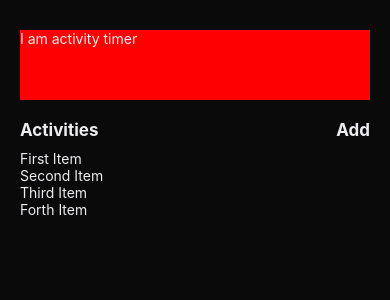
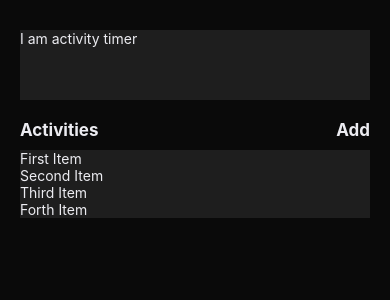
Before and after one commit to Jerga99/7-days-of-code-react-native, a React Native app: screen / in a window 390 px wide. Shown: the top 300 px of the page. Built offline with nearby package versions, Linux system fonts and the light colour scheme.

Commit message:
Highlight View

```diff
--- a/src/components/activity/Item.js
+++ b/src/components/activity/Item.js
@@ -1,16 +1,14 @@
 
 
 
-import { View } from "react-native"
-import { FlowText } from "../overrides"
-
+import { FlowHighlightView, FlowText } from "../overrides"
 
 export const ActivityItem = ({title}) => {
   return (
-    <View>
+    <FlowHighlightView>
       <FlowText>
         {title}
       </FlowText>
-    </View>
+    </FlowHighlightView>
   )
 }
--- a/src/components/activity/Timer.js
+++ b/src/components/activity/Timer.js
@@ -1,22 +1,21 @@
 import { View, StyleSheet } from "react-native"
-import { FlowText } from "../overrides"
+import { FlowHighlightView, FlowText } from "../overrides"
 
 
 
 export const ActivityTimer = () => {
   return (
-    <View style={styles.timerContainer}>
+    <FlowHighlightView style={styles.timerContainer}>
       <FlowText>
         I am activity timer
       </FlowText>
-    </View>
+    </FlowHighlightView>
   )
 }
 
 const styles = StyleSheet.create({
   timerContainer: {
     height: 70,
-    marginVertical: 10,
-    backgroundColor: 'red'
+    marginVertical: 10
   }
 })
--- /dev/null
+++ b/src/components/overrides/HighlightView.js
@@ -0,0 +1,18 @@
+import { StyleSheet, View } from "react-native"
+import { COLORS } from "../../variables/styles"
+
+
+export const FlowHighlightView = ({children, style}) => {
+
+  return (
+    <View style={{...styles.view, ...style}}>
+      {children}
+    </View>
+  )
+}
+
+const styles = StyleSheet.create({
+  view: {
+    backgroundColor: COLORS.darkGray
+  }
+})
--- a/src/components/overrides/index.js
+++ b/src/components/overrides/index.js
@@ -1,3 +1,4 @@
 
 
 export { FlowText } from "./Text";
+export { FlowHighlightView } from "./HighlightView";
--- a/src/screens/Home.js
+++ b/src/screens/Home.js
@@ -2,7 +2,6 @@ import { FlatList, StyleSheet, View, Text } from "react-native";
 import { ActivityTimer } from "../components/activity/Timer";
 import { ActivityItem } from "../components/activity/Item";
 import data from "../data/activities.json";
-import { COLORS } from "../variables/styles";
 import { FlowText } from "../components/overrides";
 
 
```
